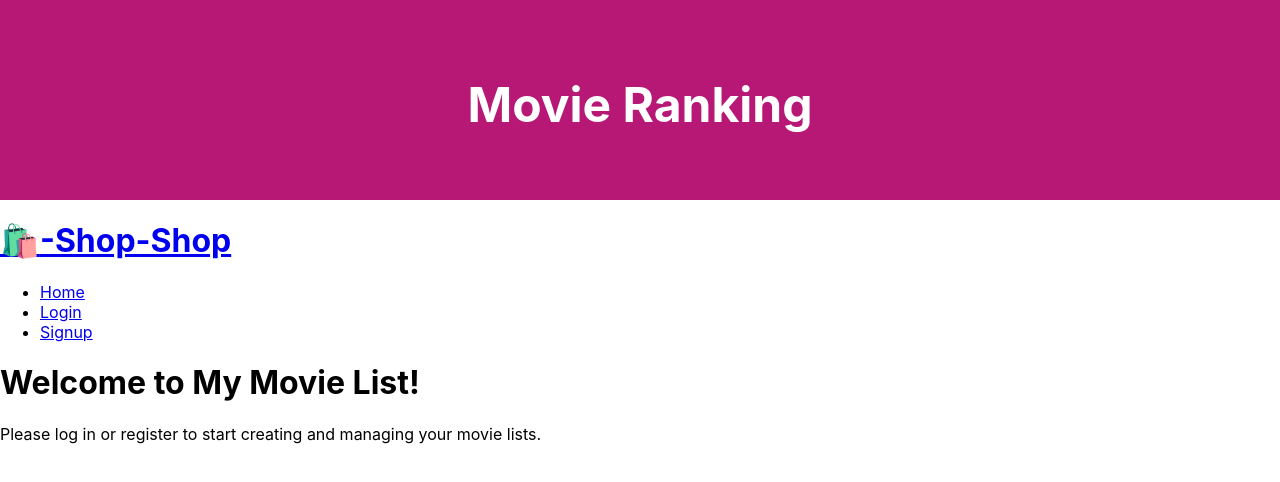
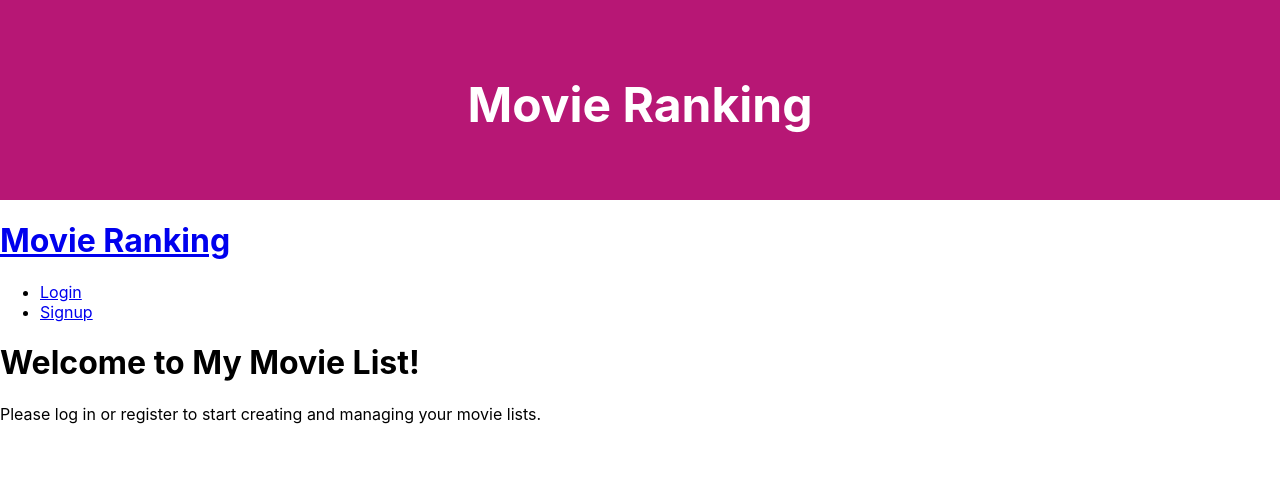
Before and after one commit to Erfuric/movie-rank-app, a React (Create React App) app in the folder client/: page / in a window 1280 px wide. Shown: the top 482 px of the page. Built offline with nearby package versions, Linux system fonts and the light colour scheme.

Commit message:
Updated navbar

```diff
--- a/client/src/components/Nav/index.js
+++ b/client/src/components/Nav/index.js
@@ -44,11 +44,6 @@ function Nav() {
           return (
             <ul className="flex-row">
               <li className="mx-1">
-                <Link to="/">
-                  Home
-                </Link>
-              </li>
-              <li className="mx-1">
                 <Link to="/login">
                   Login
                 </Link>
@@ -67,8 +62,7 @@ function Nav() {
     <header className="flex-row px-1">
       <h1>
         <Link to="/">
-          <span role="img" aria-label="shopping bag">🛍️</span>
-          -Shop-Shop
+          Movie Ranking
         </Link>
       </h1>
 
```
